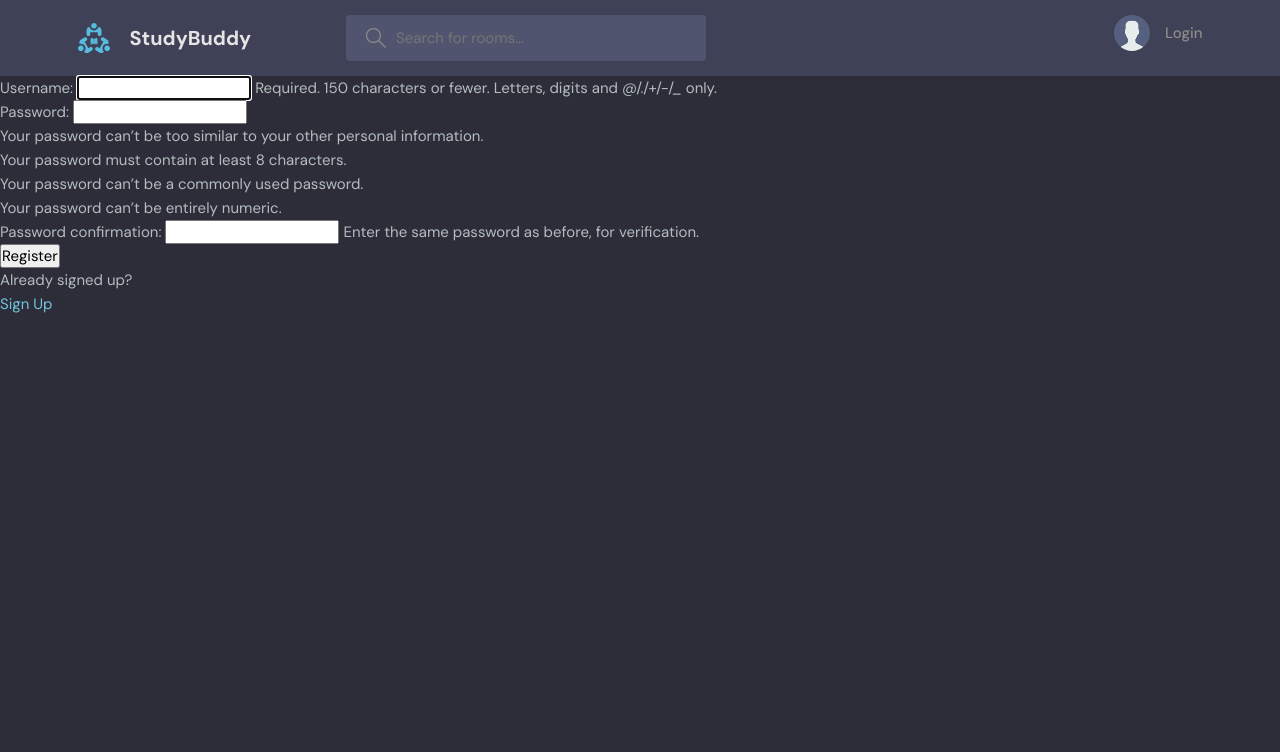
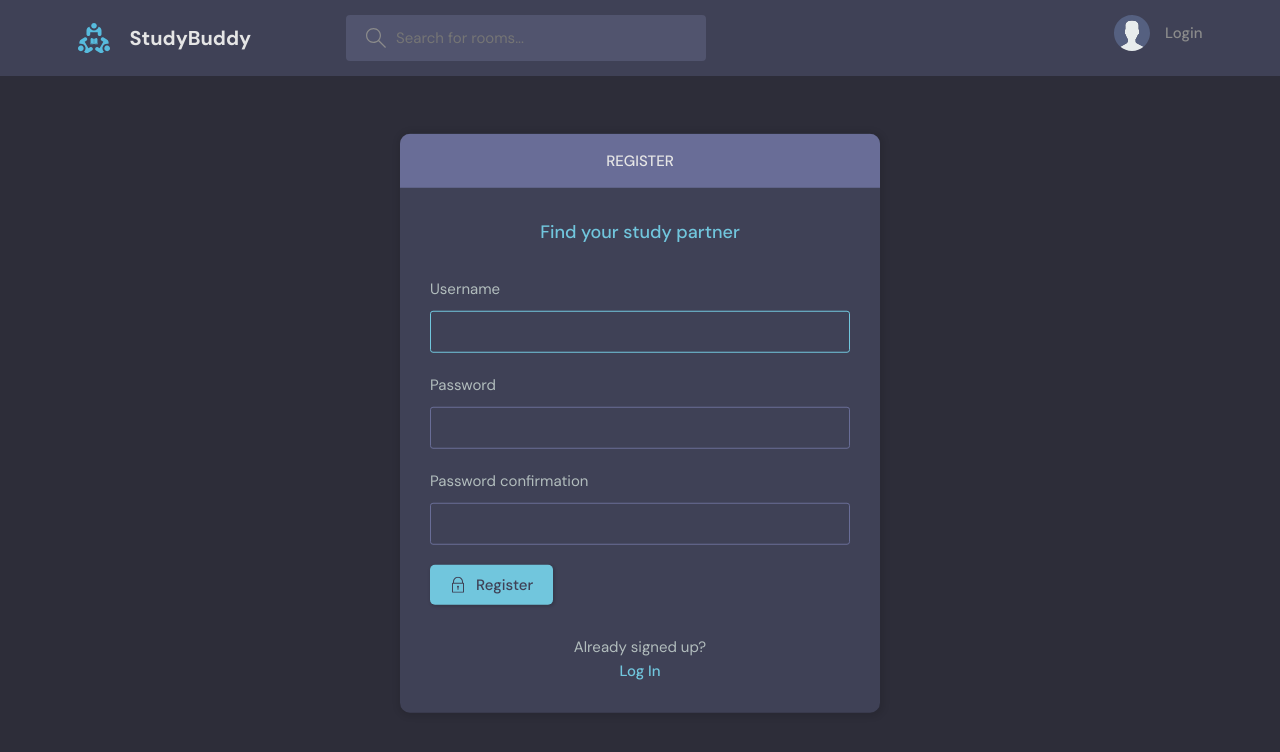
Before and after one commit to lopesvictor1/Roleplay-Nexus, a Django app: page /register/ in a window 1280 px wide. Shown: the top 752 px of the page. Run offline with Django 4.2, Linux system fonts and the light colour scheme.

Commit message:
new login and register pages

```diff
--- a/base/templates/base/login_register.html
+++ b/base/templates/base/login_register.html
@@ -1,36 +1,114 @@
 {% extends 'main.html' %}
+{% block content %}
+<main class="auth layout">
 
-{% block content %}
+  {% if page == 'login' %}
 
+  <div class="container">
+    <div class="layout__box">
+      <div class="layout__boxHeader">
+        <div class="layout__boxTitle">
+          <h3>Login</h3>
+        </div>
+      </div>
+      <div class="layout__body">
+        <h2 class="auth__tagline">Find your study partner</h2>
 
-{% if page == 'login' %}
+        <form class="form" action="" method="POST">
+          {% csrf_token %}
 
-<div>
-    <form method="POST" action="">
-        {% csrf_token %}
+          <div class="form__group form__group">
+            <label for="room_name">Username</label>
+            <input id="username" name="username" type="text" placeholder="e.g. Gordão" />
+          </div>
+          <div class="form__group">
+            <label for="password">Password</label>
+            <input
+              id="password"
+              name="password"
+              type="password"
+              placeholder="&bull;&bull;&bull;&bull;&bull;&bull;&bull;&bull;"
+            />
+          </div>
 
-        <label>Username:</label>
-        <input type="text" name="username" placeholder="Enter Username"/>
+          <button class="btn btn--main" type="submit">
+            <svg
+              version="1.1"
+              xmlns="http://www.w3.org/2000/svg"
+              width="32"
+              height="32"
+              viewBox="0 0 32 32"
+            >
+              <title>lock</title>
+              <path
+                d="M27 12h-1v-2c0-5.514-4.486-10-10-10s-10 4.486-10 10v2h-1c-0.553 0-1 0.447-1 1v18c0 0.553 0.447 1 1 1h22c0.553 0 1-0.447 1-1v-18c0-0.553-0.447-1-1-1zM8 10c0-4.411 3.589-8 8-8s8 3.589 8 8v2h-16v-2zM26 30h-20v-16h20v16z"
+              ></path>
+              <path
+                d="M15 21.694v4.306h2v-4.306c0.587-0.348 1-0.961 1-1.694 0-1.105-0.895-2-2-2s-2 0.895-2 2c0 0.732 0.413 1.345 1 1.694z"
+              ></path>
+            </svg>
 
-        <label>Password:</label>
-        <input type="password" name="password" placeholder="Enter Password"/>
+            Login
+          </button>
+        </form>
 
-        <input type="submit" value="Login"/>
-    </form>
-    <p>Haven't signed yet?</p>
-    <a href="{% url 'register' %}">Sign Up</a>
-</div>
-{% else %}
-<div>
-    <form method="POST" action="">
-        {% csrf_token %}
-        {{form.as_p}}
-        <input type="submit" value="Register"/>
-    </form>
-    <p>Already signed up?</p>
-    <a href="{% url 'login' %}">Sign Up</a>
-</div>
+        <div class="auth__action">
+          <p>Haven't signed up yet?</p>
+          <a href="{% url 'register' %}" class="btn btn--link">Sign Up</a>
+        </div>
+      </div>
+    </div>
+  </div>
 
-{% endif %}
+  {% else %}
 
+  <div class="container">
+    <div class="layout__box">
+      <div class="layout__boxHeader">
+        <div class="layout__boxTitle">
+          <h3>Register</h3>
+        </div>
+      </div>
+      <div class="layout__body">
+        <h2 class="auth__tagline">Find your study partner</h2>
+
+        <form class="form" action="" method="POST">
+          {% csrf_token %}
+          {% for field in form %}
+          <div class="form__group form__group">
+            <label for="{{field.label}}">{{field.label}}</label>
+            {{field}}
+          </div>
+          {% endfor %}
+
+          <button class="btn btn--main" type="submit">
+            <svg
+              version="1.1"
+              xmlns="http://www.w3.org/2000/svg"
+              width="32"
+              height="32"
+              viewBox="0 0 32 32"
+            >
+              <title>lock</title>
+              <path
+                d="M27 12h-1v-2c0-5.514-4.486-10-10-10s-10 4.486-10 10v2h-1c-0.553 0-1 0.447-1 1v18c0 0.553 0.447 1 1 1h22c0.553 0 1-0.447 1-1v-18c0-0.553-0.447-1-1-1zM8 10c0-4.411 3.589-8 8-8s8 3.589 8 8v2h-16v-2zM26 30h-20v-16h20v16z"
+              ></path>
+              <path
+                d="M15 21.694v4.306h2v-4.306c0.587-0.348 1-0.961 1-1.694 0-1.105-0.895-2-2-2s-2 0.895-2 2c0 0.732 0.413 1.345 1 1.694z"
+              ></path>
+            </svg>
+
+            Register
+          </button>
+        </form>
+
+        <div class="auth__action">
+          <p>Already signed up?</p>
+          <a href="{% url 'login' %}" class="btn btn--link">Log In</a>
+        </div>
+      </div>
+    </div>
+  </div>
+  {% endif %}
+</main>
 {% endblock content %}
--- a/base/views.py
+++ b/base/views.py
@@ -53,6 +53,7 @@ def registerUser(request):
     form = UserCreationForm()
     if request.method == 'POST':
         form = UserCreationForm(request.POST)
+        print(form)
         if form.is_valid():
             user = form.save(commit=False)
             user.username = user.username.lower()
@@ -132,13 +133,6 @@ def create_room(request):
         room.participants.add(request.user)
         room.save()
 
-        """form = RoomForm(request.POST)
-        if form.is_valid():
-            room = form.save(commit=False)
-            room.host = request.user
-            room.save()
-            room.participants.add(request.user)
-            room.save()"""
         return redirect('home')
     context = {'form' : form, 'topics' : topics}
     return render(request, 'base/room_form.html', context)
```
Also changed, not shown: base/templates/base/login_register_old.html (added, +36 -0 lines), base/templates/base/olds/delete_old.html (renamed from base/templates/base/delete_old.html), base/templates/base/olds/room_form_old.html (renamed from base/templates/base/room_form_old.html), db.sqlite3.
